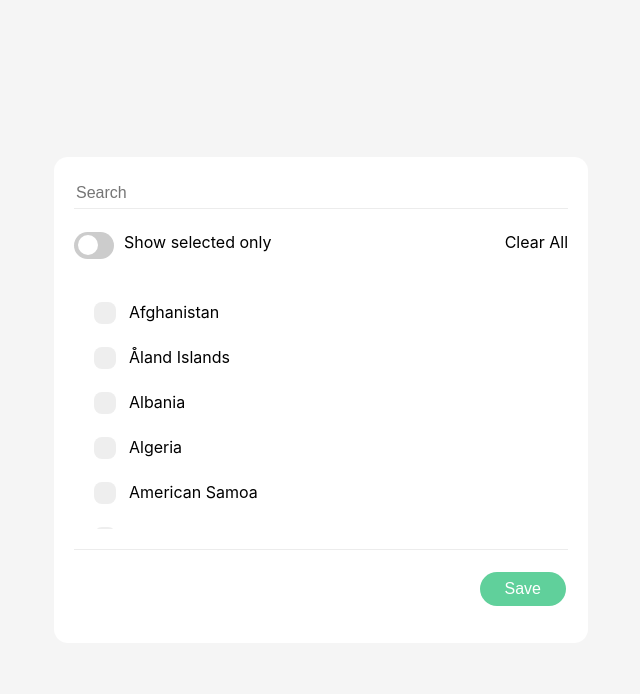
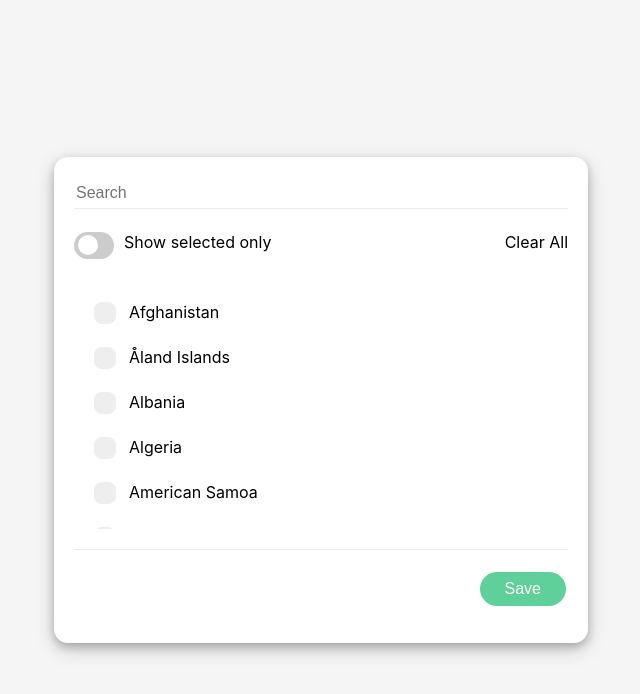
Before and after one commit to prettyfairoza/Checkbox-List, a React (Create React App) app: page / in a window 1280 px wide. Shown: the top 694 px of the page, without its empty margins (319-959 px from the left). Built offline with nearby package versions, Linux system fonts and the light colour scheme.

Commit message:
add box-shadow

```diff
--- a/src/App.css
+++ b/src/App.css
@@ -189,6 +189,7 @@
   background-color: white;
   display: flex;
   flex-direction: column;
+  box-shadow: 0 4px 8px 0 rgba(0, 0, 0, 0.2), 0 6px 20px 0 rgba(0, 0, 0, 0.19);
 }
 
 .search {
```
